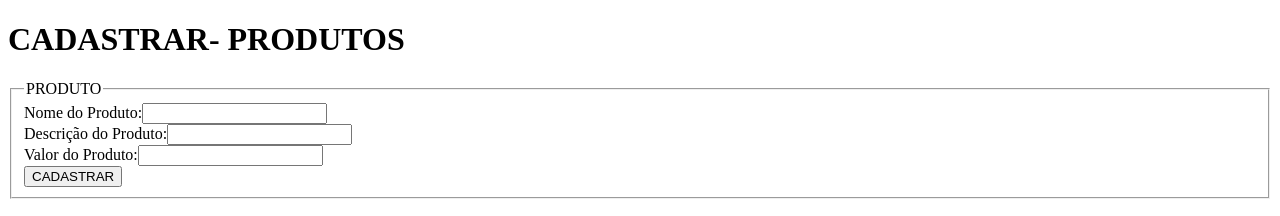
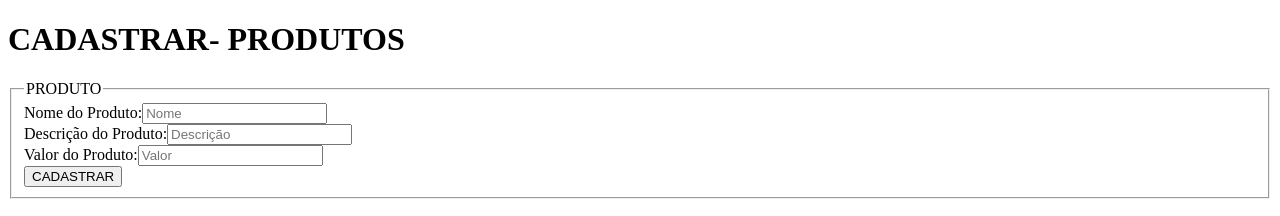
Before and after one commit to freitaslivia/spa-1tdspm, a React (Vite) app: page /cadastrar/produtos in a window 1280 px wide. Shown: the top 216 px of the page. Built offline with nearby package versions, Linux system fonts and the light colour scheme.

Commit message:
add placeholder no form de cadastrar produto

```diff
--- a/src/routes/CadastrarProduto.jsx
+++ b/src/routes/CadastrarProduto.jsx
@@ -49,15 +49,15 @@ export default function CadastrarProduto() {
             <legend>PRODUTO</legend>
             <div>
               <label htmlFor="idNome">Nome do Produto:</label>
-              <input type="text" name="nome" id="idNome" value={novoProduto.nome} onChange={onChange}/>
+              <input type="text" name="nome" id="idNome" placeholder="Nome" value={novoProduto.nome} onChange={onChange}/>
             </div>
             <div>
               <label htmlFor="idDesc">Descrição do Produto:</label>
-              <input type="text" name="desc" id="idDesc" value={novoProduto.desc} onChange={onChange} />
+              <input type="text" name="desc" id="idDesc" placeholder="Descrição" value={novoProduto.desc} onChange={onChange} />
             </div>
             <div>
               <label htmlFor="idValor">Valor do Produto:</label>
-              <input type="text" name="valor" id="idValor" value={novoProduto.valor} onChange={onChange} />
+              <input type="text" name="valor" id="idValor" placeholder="Valor" value={novoProduto.valor} onChange={onChange} />
             </div>
             <div>
               <button type="submit">CADASTRAR</button>
```
